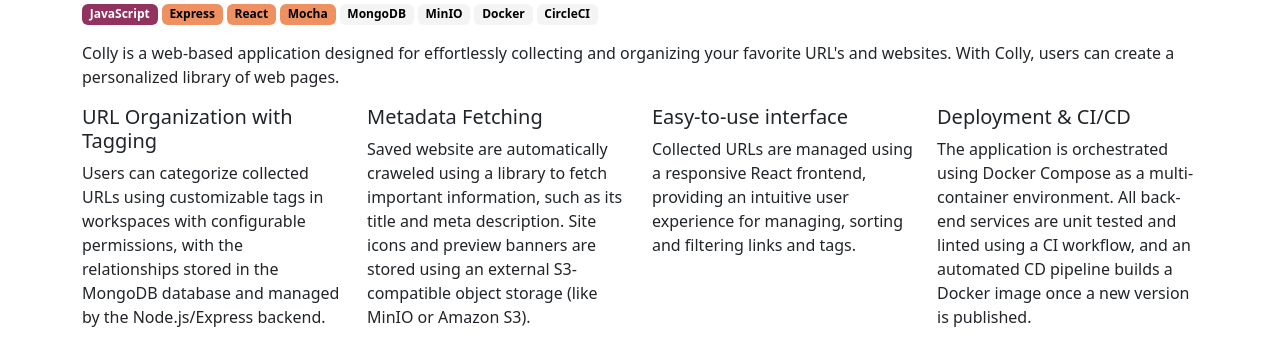
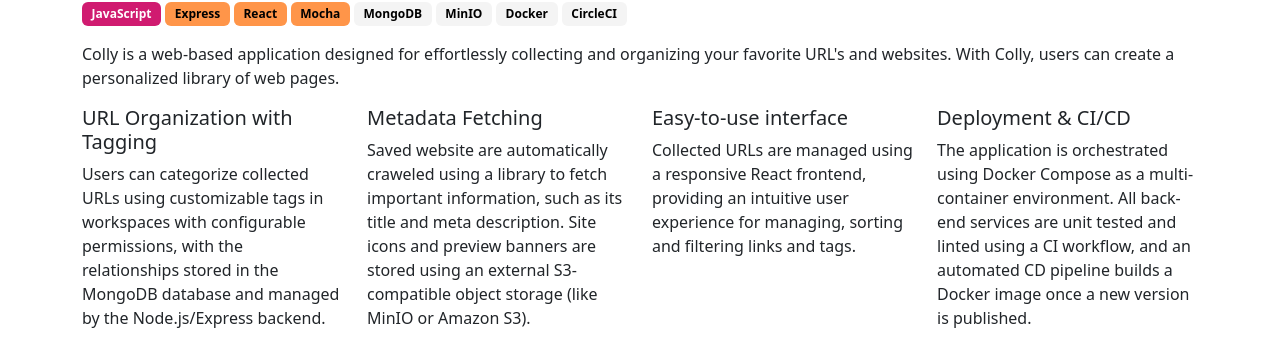
Before and after one commit to jarne/portfolio, a Gatsby site: page / in a window 1280 px wide. Shown: the part 995-1359 px from the top of the page. Built offline with nearby package versions, Linux system fonts and the light colour scheme; Gatsby itself is replaced by a stand-in of ours; a web font is replaced by a local one.

Commit message:
Adjust theme colors, add color stripe to page head

```diff
--- a/src/pages/index.module.css
+++ b/src/pages/index.module.css
@@ -1,3 +1,7 @@
+.head-stripe {
+    height: 6px;
+}
+
 .showcase-container {
     max-width: 960px;
 }
--- a/src/pages/index.tsx
+++ b/src/pages/index.tsx
@@ -8,13 +8,19 @@
 
 import ProfileHeader from "../components/header/profileHeader"
 import ProjectShowcase from "../components/showcase/projectShowcase"
-import { showcaseContainer, projectsHeading } from "./index.module.css"
+import {
+    headStripe,
+    showcaseContainer,
+    projectsHeading,
+} from "./index.module.css"
 
 import "../utils/bootstrapImport.scss"
 import "@fontsource-variable/tasa-orbiter"
 
 const IndexPage: React.FC<PageProps> = () => {
     return (
+        <>
+            <div className={`${headStripe} bg-primary`}></div>
             <main className="container">
                 <ProfileHeader />
                 <div className="d-flex justify-content-center mt-1">
@@ -26,6 +32,7 @@
                     </div>
                 </div>
             </main>
+        </>
     )
 }
 
--- a/src/utils/bootstrapImport.scss
+++ b/src/utils/bootstrapImport.scss
@@ -3,8 +3,8 @@
  */
 
 $primary: #5935e0;
-$language: #92335f;
-$framework: #ef9061;
+$language: #d01b70;
+$framework: #ff9549;
 $tool: #f4f4f4;
 
 $theme-colors: (
@@ -14,4 +14,7 @@
     "tool": $tool,
 );
 
+$badge-padding-y: 0.5em;
+$badge-padding-x: 0.8em;
+
 @import "bootstrap/scss/bootstrap";
```
Lines whose indentation alone changed are shown as unchanged.
